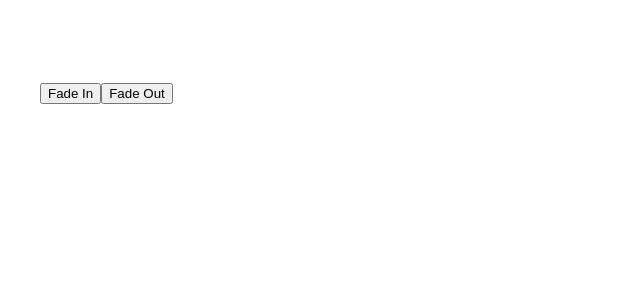
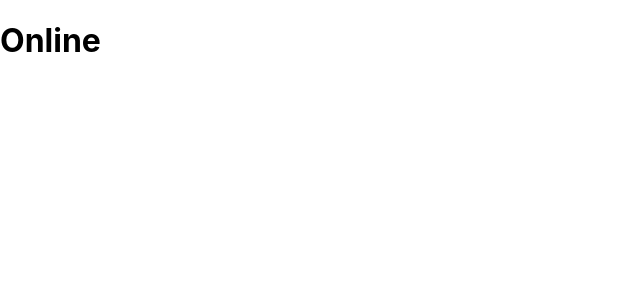
Before and after one commit to geunheejung/react-hooks, a React (Create React App) app: page / in a window 1280 px wide. Shown: the top 300 px of the page, without its empty margins (0-640 px from the left). Built offline with nearby package versions, Linux system fonts and the light colour scheme; the HTML template or start-up script is replaced by a standard one.

Commit message:
useNetwork 구현.

```diff
--- a/src/App.tsx
+++ b/src/App.tsx
@@ -1,21 +1,12 @@
 import React from 'react';
-import useFadeIn from './hooks/useFadeIn';
+import useNetwork from './hooks/useNetwork';
 
 const App = () => {
-  const { element, onFadeIn } = useFadeIn();
+  const onLine = useNetwork();
 
   return (
     <div className="App">
-      <h1 ref={element} style={{ opacity: 0 }}>Hello</h1>
-
-      <ol>
-        <button onClick={() => onFadeIn()}>
-          Fade In
-        </button>
-        <button onClick={() => onFadeIn(false)}>
-          Fade Out
-        </button>
-      </ol>
+      <h1>{onLine ? 'Online' : 'Offline'}</h1>
     </div>
   );
 }
--- /dev/null
+++ b/src/hooks/useNetwork.ts
@@ -0,0 +1,25 @@
+import {useEffect, useState} from "react";
+
+const useNetwork = (onChange?: Function) => {
+  const [ status, setStatus ] = useState(navigator.onLine);
+
+  const handleChange = () => {
+    const { onLine } = navigator;
+    if (onChange) onChange(onLine);
+    setStatus(onLine);
+  };
+
+  useEffect(() => {
+    window.addEventListener('online', handleChange);
+    window.addEventListener('offline', handleChange);
+
+    return () => {
+      window.removeEventListener('online', handleChange);
+      window.removeEventListener('offline', handleChange);
+    }
+  });
+
+  return status;
+}
+
+export default useNetwork;
```
